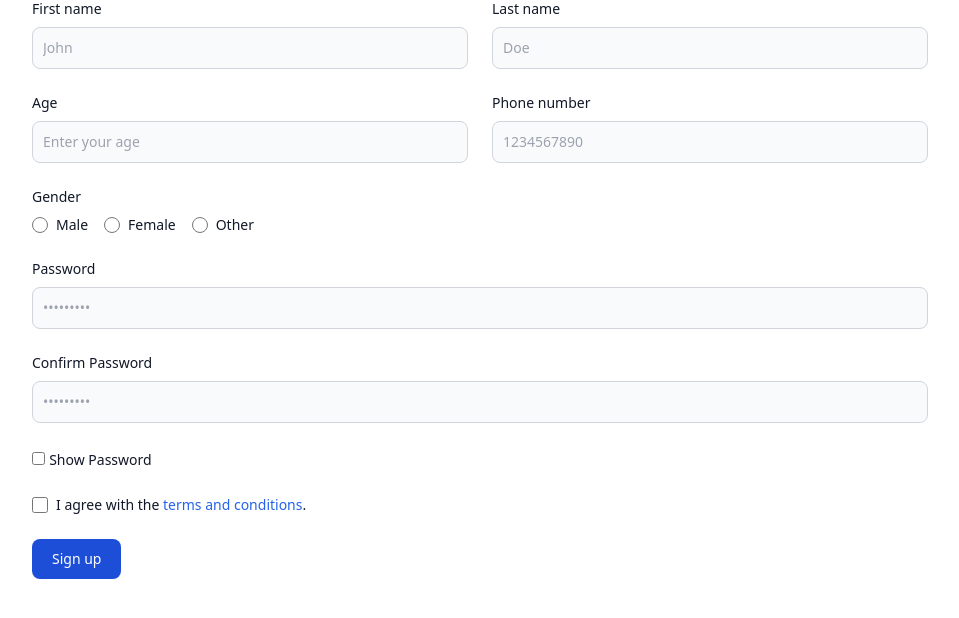
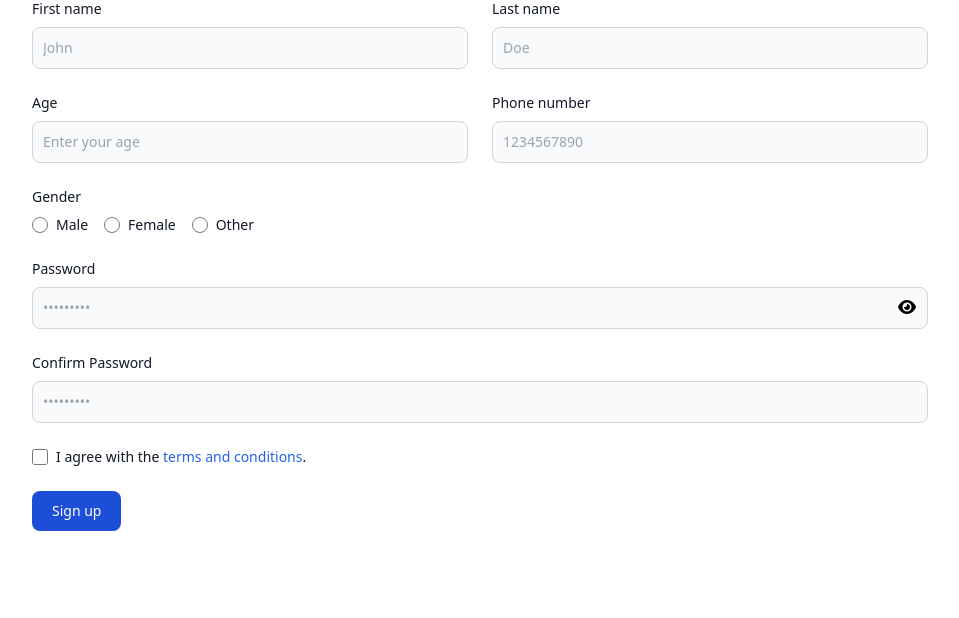
Before and after one commit to AnkitaPal-2002/Clinic-Management-System, a PHP site: page /pages/register.php in a window 1280 px wide. Shown: the part 93-711 px from the top of the page, without its empty margins (160-1119 px from the left). Run offline with PHP 8.4, Linux system fonts and the light colour scheme; some libraries are stand-ins or nearby versions.

Commit message:
fix: style show password

```diff
--- a/pages/register.php
+++ b/pages/register.php
@@ -4,6 +4,7 @@
 <head>
     <meta charset="UTF-8">
     <meta name="viewport" content="width=device-width, initial-scale=1.0">
+    <link rel="stylesheet" href="https://cdnjs.cloudflare.com/ajax/libs/font-awesome/6.0.0-beta3/css/all.min.css">
     <script src="https://cdn.tailwindcss.com"></script>
     <title>Sign Up</title>
 </head>
@@ -88,27 +89,26 @@
 
 
             <!-- Password -->
-            <div class="mb-6">
+            <div class="mb-6 relative">
                 <label for="password"
                     class="block mb-2 text-sm font-medium text-gray-900 dark:text-white">Password</label>
                 <input type="password" id="password"
                     class="bg-gray-50 border border-gray-300 text-gray-900 text-sm rounded-lg focus:ring-blue-500 focus:border-blue-500 block w-full p-2.5 dark:bg-gray-700 dark:border-gray-600 dark:placeholder-gray-400 dark:text-white dark:focus:ring-blue-500 dark:focus:border-blue-500"
                     placeholder="•••••••••" required />
+                <i class="fas fa-eye absolute right-3 top-10 cursor-pointer" id="togglePassword"></i>
             </div>
 
-            <div class="mb-6">
+            <div class="mb-6 relative">
                 <label for="confirm_password"
                     class="block mb-2 text-sm font-medium text-gray-900 dark:text-white">Confirm Password</label>
                 <input type="password" id="confirm_password"
                     class="bg-gray-50 border border-gray-300 text-gray-900 text-sm rounded-lg focus:ring-blue-500 focus:border-blue-500 block w-full p-2.5 dark:bg-gray-700 dark:border-gray-600 dark:placeholder-gray-400 dark:text-white dark:focus:ring-blue-500 dark:focus:border-blue-500"
                     placeholder="•••••••••" required />
+
             </div>
 
-            <div class="mb-6">
-                <input type="checkbox" id="show-password" class="show-password">
-                <label for="show-password" class="text-sm font-medium text-gray-900 dark:text-white">Show
-                    Password</label>
-            </div>
+
+
 
 
             <div class="flex items-start mb-6">
@@ -132,12 +132,24 @@
 <script>
 
 
-    document.getElementById('show-password').addEventListener('change', function () {
-        const passwordField = document.getElementById('password');
-        const confirmPasswordField = document.getElementById('confirm_password');
-        const type = this.checked ? 'text' : 'password';
-        passwordField.type = type;
-        confirmPasswordField.type = type;
+    const togglePassword = document.querySelector("#togglePassword");
+    const password = document.querySelector("#password");
+
+    const toggleConfirmPassword = document.querySelector("#toggleConfirmPassword");
+    const confirmPassword = document.querySelector("#confirm_password");
+
+    // Toggle for the first password field
+    togglePassword.addEventListener("click", function () {
+        const type = password.getAttribute("type") === "password" ? "text" : "password";
+        password.setAttribute("type", type);
+        this.classList.toggle("fa-eye-slash");
+    });
+
+    // Toggle for the confirm password field
+    toggleConfirmPassword.addEventListener("click", function () {
+        const type = confirmPassword.getAttribute("type") === "password" ? "text" : "password";
+        confirmPassword.setAttribute("type", type);
+        this.classList.toggle("fa-eye-slash");
     });
 </script>
 
```
